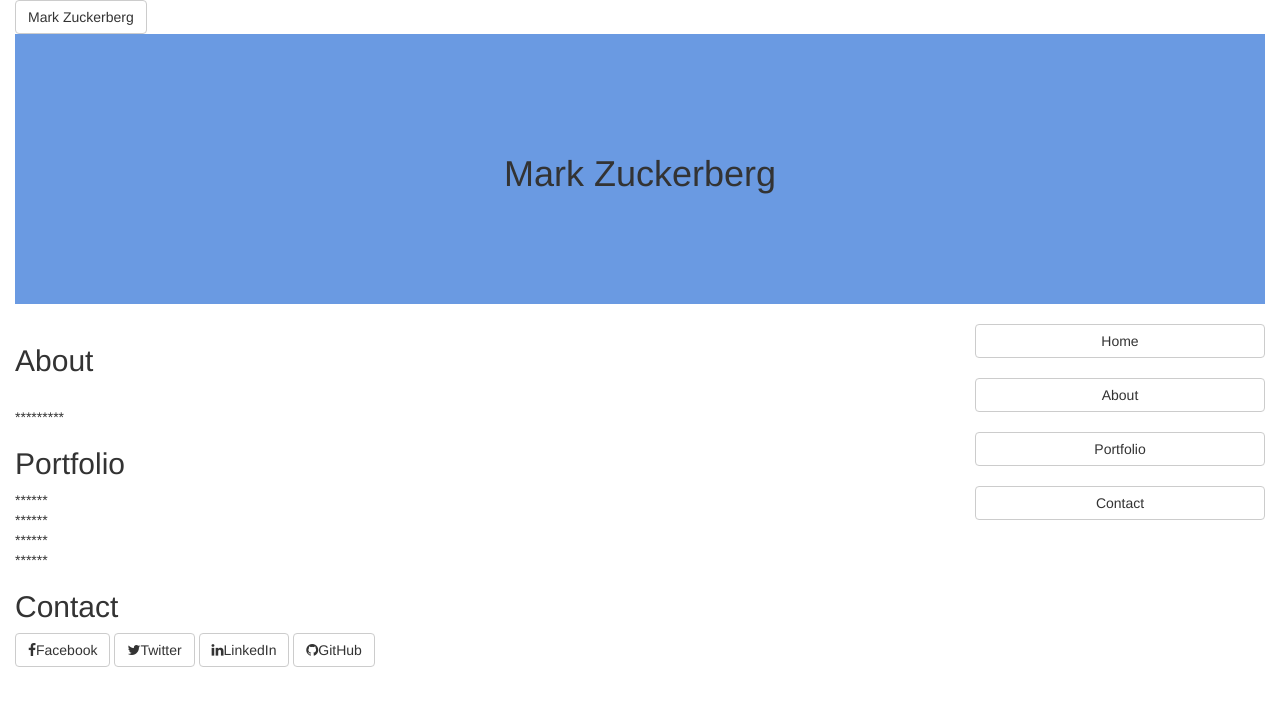
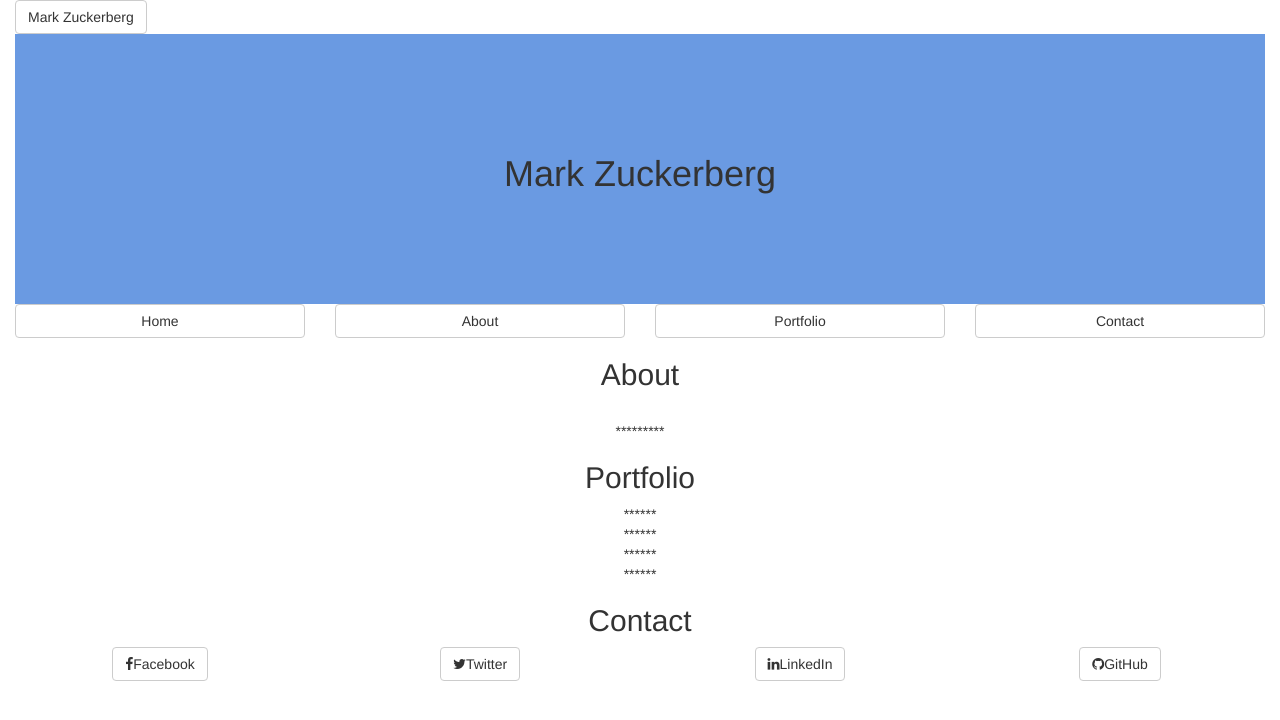
Before and after one commit to duoarc/coLabAlpha, a plain HTML site: page portfolioPageMarkZucker.html in a window 1280 px wide. Drawn offline with nearby package versions, Linux system fonts and the light colour scheme.

Commit message:
khbklhjbkhjbkjblbhjbh

```diff
--- a/portfolioPageMarkZucker.css
+++ b/portfolioPageMarkZucker.css
@@ -1 +1,5 @@
-.home-header{background-color:#6a9ae2;padding:100px;margin:0px 0px 20px 0px;}
+.home-header{background-color:#6a9ae2;padding:100px;margin:0px 0px 0px 0px;}
+.contact{
+	width:50px;
+	height:10px
+}
--- a/portfolioPageMarkZucker.html
+++ b/portfolioPageMarkZucker.html
@@ -17,17 +17,25 @@
         <h1 >Mark Zuckerberg</h1>
     </div>
 
+    <div class="row">
+    <div class="col-md-3"><button class="btn btn-default btn-block">Home</button></div>
+    <div class="col-md-3"><button class="btn btn-default btn-block">About</button></div>
+    <div class="col-md-3"><button class="btn btn-default btn-block">Portfolio</button></div>
+    <div class="col-md-3"><button class="btn btn-default btn-block">Contact</button></div>
+
+    </div>
+
     <!--created a div row to split the page, for a smaller column to contain buttons on the right-->
-    <div class="row" id="entire-page">
+
 
         <!--larger column on the left containing sections -->
-        <div class="col-md-9" id="main-page">
 
+<div class="text-center">
             <!-- Let's sell Mark Zuckerberg, lol -->
             <div class="" id="about">
             <h2 class="">About</h2>
             </br>*********
-            </div>
+
 
             <!--library of Mark's acheivements, facebook and zuckerberg foundation work, in pictures with captions, might need to create columns with bootstrap -->
             <div class="" id="portfolio">
@@ -38,21 +46,18 @@
                 <figcaption><img src="" alt="" />******</figcaption>
             </div>
 
-            <div class="" id="contact"> <h2 class="">Contact</h2>
-                <a href = "#">   <button class="btn btn-default">  <i class="fa fa-facebook" aria-hidden="true"></i>Facebook</button></a>
-                <a href = "#">   <button class="btn btn-default">  <i class="fa fa-twitter" aria-hidden="true"></i>Twitter</button></a>
-                <a href = "#">   <button class="btn btn-default">  <i class="fa fa-linkedin" aria-hidden="true"></i>LinkedIn</button></a>
-                <a href = "#">   <button class="btn btn-default">  <i class="fa fa-github" aria-hidden="true"></i>GitHub</button></a>
+            <div class="row" id="contact">
+            <h2 class="">Contact</h2>
+
+                <div class="col-xs-3"><a href = "#">   <button class="btn btn-default">  <i class="fa fa-facebook" aria-hidden="true"></i>Facebook</button></a></div>
+                <div class="col-xs-3"><a href = "#">   <button class="btn btn-default">  <i class="fa fa-twitter" aria-hidden="true"></i>Twitter</button></a></div>
+                <div class="col-xs-3"><a href = "#">   <button class="btn btn-default">  <i class="fa fa-linkedin" aria-hidden="true"></i>LinkedIn</button></a></div>
+                <div class="col-xs-3"><a href = "#">   <button class="btn btn-default">  <i class="fa fa-github" aria-hidden="true"></i>GitHub</button></a></div>
             </div>
 
         </div>
 
         <!--smaller column on the left for buttons directing users to the sections-->
-        <div class="col-md-3" id="buttons">
-            <button class="btn btn-default btn-block">Home</button></br>
-            <button class="btn btn-default btn-block">About</button></br>
-            <button class="btn btn-default btn-block">Portfolio</button></br>
-            <button class="btn btn-default btn-block">Contact</button>
-        </div>
-    </div>
+   </div>
+
 </div>
```
